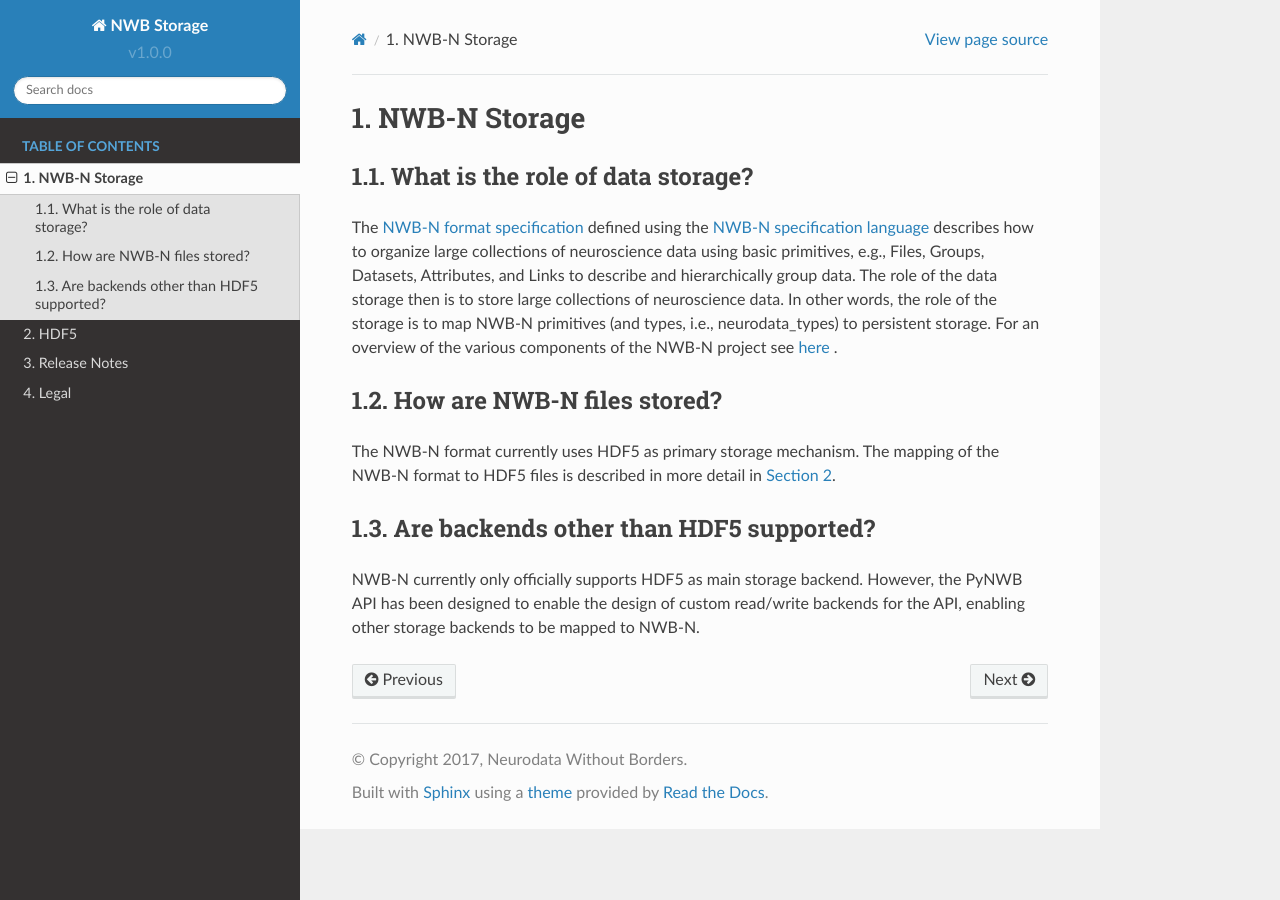
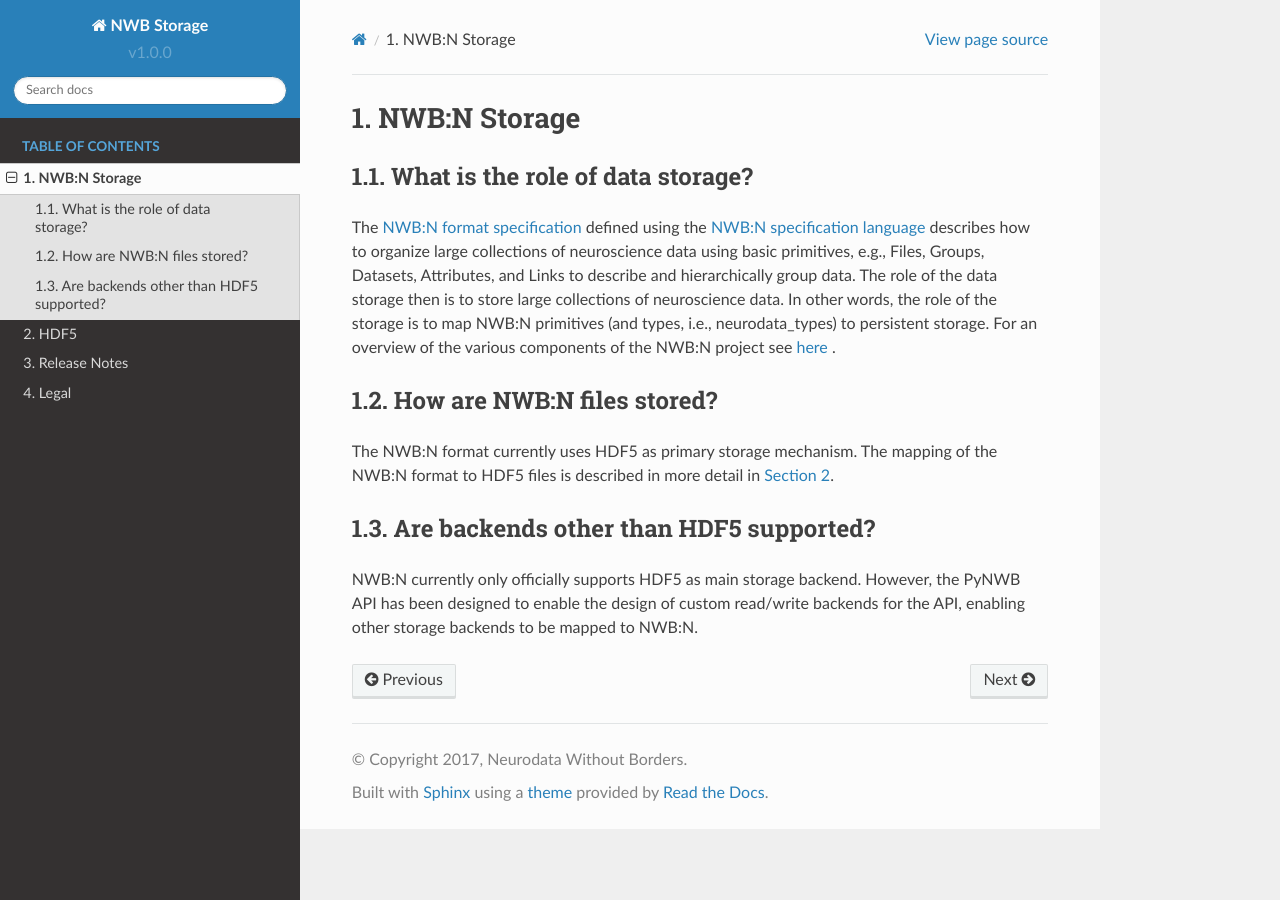
Before and after one commit to NeurodataWithoutBorders/nwb-schema, a Sphinx documentation site: the page built from docs/storage/source/storage_description.rst, in a window 1280 px wide. Built offline with Sphinx 7.4.7 and the Read the Docs theme 2.0.0, drawn with Linux system fonts in a browser that asks for light colours.

```diff
--- a/docs/storage/source/storage_description.rst
+++ b/docs/storage/source/storage_description.rst
@@ -1,31 +1,31 @@
 .. _storage:
 
 =============
-NWB-N Storage
+NWB:N Storage
 =============
 
 
 What is the role of data storage?
 =================================
 
-The `NWB-N format specification <http://nwb-schema.readthedocs.io/en/latest/index.html>`_
-defined using the `NWB-N specification language <http://schema-language.readthedocs.io/en/latest/index.html>`_
+The `NWB:N format specification <http://nwb-schema.readthedocs.io/en/latest/index.html>`_
+defined using the `NWB:N specification language <http://schema-language.readthedocs.io/en/latest/index.html>`_
 describes how to organize large collections of neuroscience data using
 basic primitives, e.g., Files, Groups, Datasets, Attributes, and Links to describe and hierarchically group data.
 The role of the data storage then is to store large collections of neuroscience data. In other words,
-the role of the storage is to map NWB-N primitives (and types, i.e., neurodata_types) to persistent storage.
-For an overview of the various components of the NWB-N project
+the role of the storage is to map NWB:N primitives (and types, i.e., neurodata_types) to persistent storage.
+For an overview of the various components of the NWB:N project
 see `here <http://nwb-overview.readthedocs.io/en/latest/nwbintro.html>`_ .
 
-How are NWB-N files stored?
+How are NWB:N files stored?
 ===========================
 
-The NWB-N format currently uses HDF5 as primary storage mechanism. The mapping of
-the NWB-N format to HDF5 files is described in more detail in :numref:`sec-hdf5`.
+The NWB:N format currently uses HDF5 as primary storage mechanism. The mapping of
+the NWB:N format to HDF5 files is described in more detail in :numref:`sec-hdf5`.
 
 Are backends other than HDF5 supported?
 =======================================
 
-NWB-N currently only officially supports HDF5 as main storage backend. However, the PyNWB API has been
+NWB:N currently only officially supports HDF5 as main storage backend. However, the PyNWB API has been
 designed to enable the design of custom read/write backends for the API, enabling other storage backends
-to be mapped to NWB-N.
+to be mapped to NWB:N.
```
Also changed, not shown: docs/storage/source/storage_hdf5.rst (+4 -3 lines).
